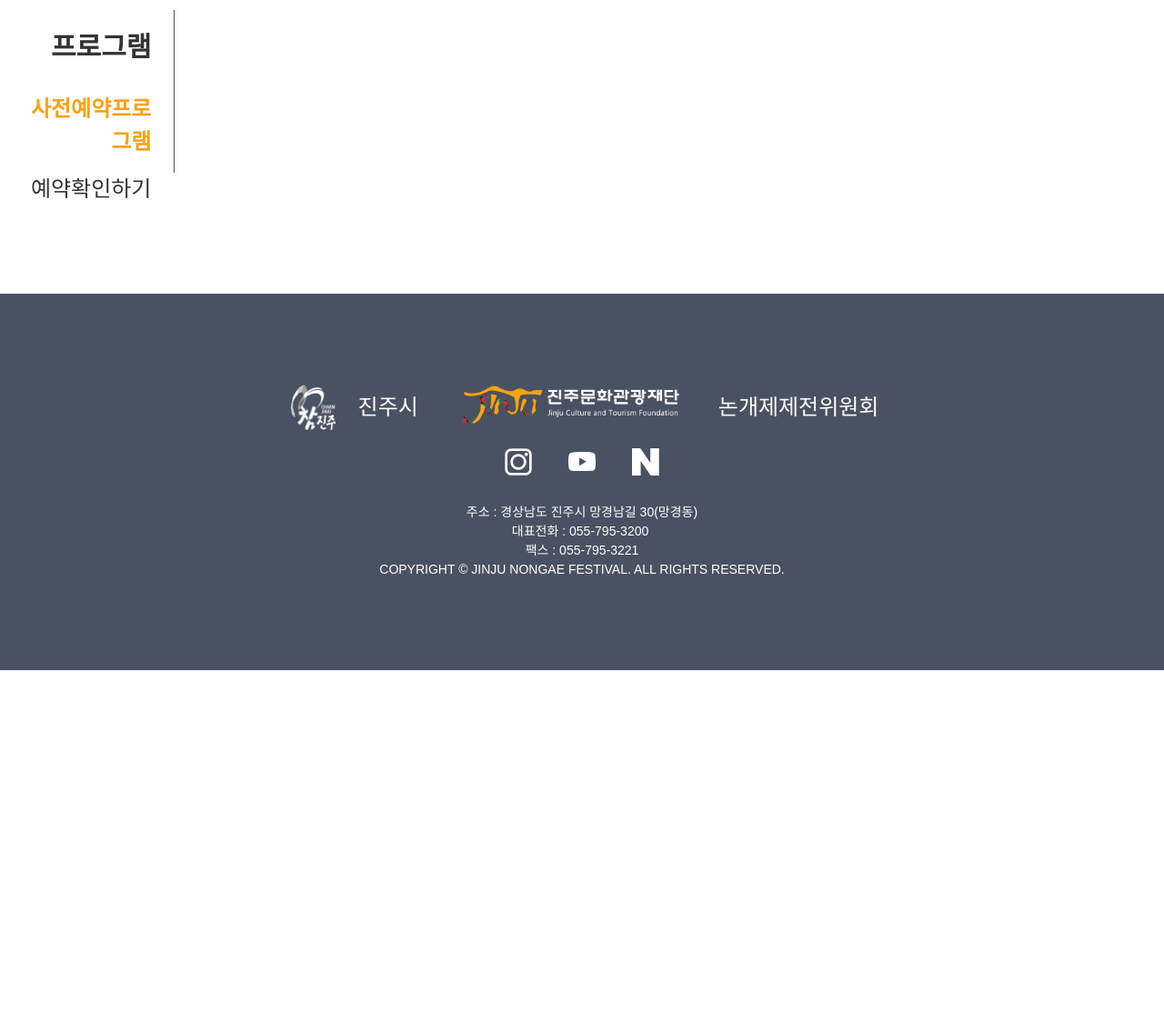
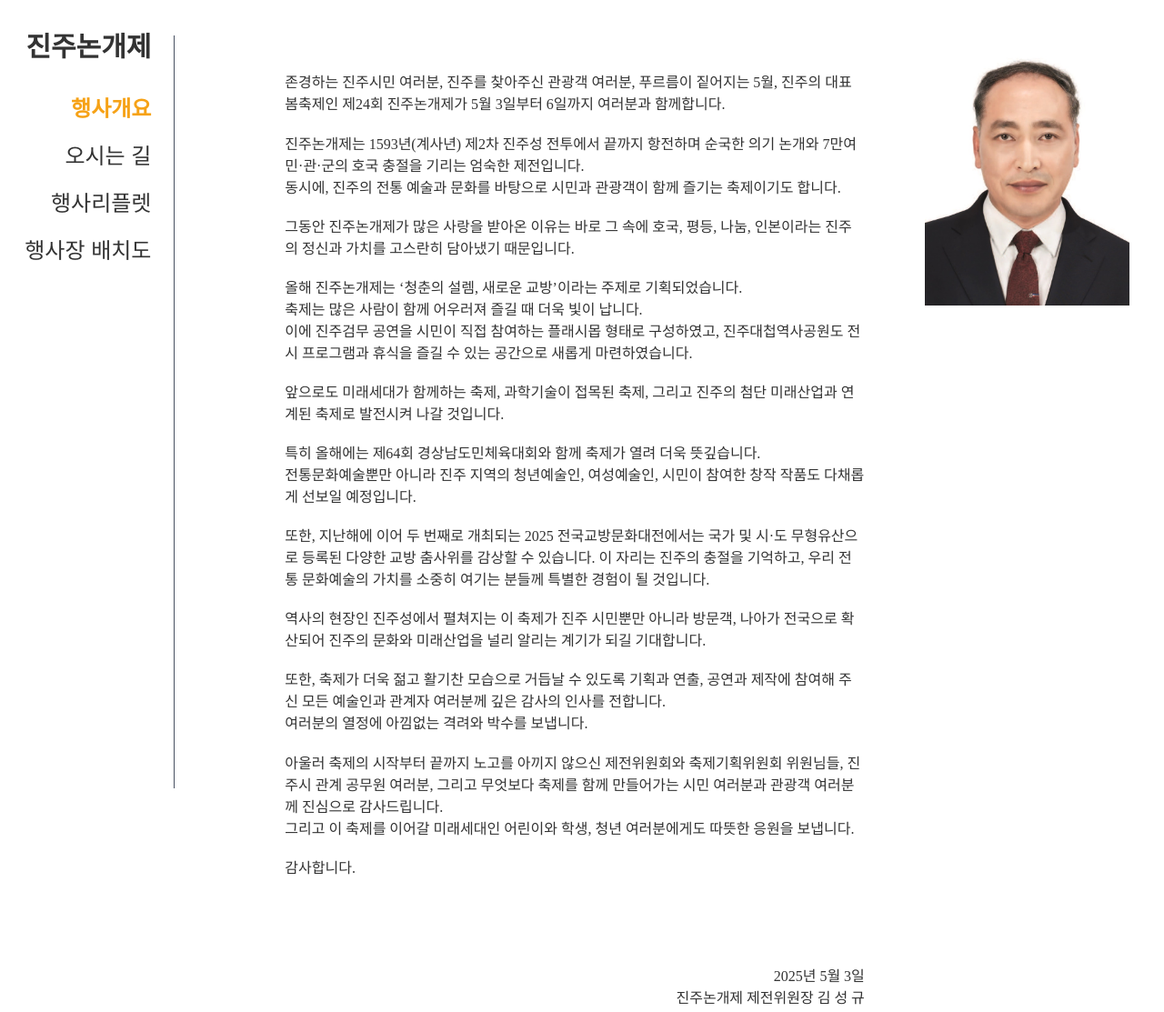
Before and after one commit to Jumi-Jo/jinju-nongae-festival, a plain HTML site: page sub/introduction.html in a window 1280 px wide. Shown: the part 461-1574 px from the top of the page at 91% size. Before the commit the page ends 1198 px from the top, so only its background shows below. Drawn offline with nearby package versions, Linux system fonts and the light colour scheme; a web font is replaced by a local one.

Commit message:
인사말 수정정

```diff
--- a/css/sub.css
+++ b/css/sub.css
@@ -14,6 +14,9 @@
   --color-purple : #494596;
 }
 /**공통*/
+.content *{
+  color: #333;
+}
 .content .inner{
   max-width: 1400px;
   display: flex;
@@ -289,13 +292,50 @@
   }
 }
 
+/*hello*/
+.hello .content-box{
+  position: relative;
+  display: flex;
+  gap: 5%;
+  align-items: flex-start;
+}
+.hello .hello-img{
+  width: 25%;
+}
+.hello .hello-img img{
+  width: 100%;
+  height: 100%;
+  object-fit: contain;
+}
+.hello .hello-txt{
+  width: 75%;
+  font-family: var(--sub-font02);
+  padding: 2%;
+}
+.hello .hello-txt p{
+  margin: 3% 0;
+}
+.hello .hello-txt .p12{
+  text-align: right;
+  margin-top: 15%;
+}
 
+@media (max-width : 1024px){
+  .hello .lnb{
+    padding-left: 0;
+  }
+  .hello .lnb h4{
+    font-size: 2.2rem;
+  }
+  .content .lnb ul li a{
+    font-size: 1.8rem;
+  }
+  .hello .hello-txt p{
+    margin: 6% 0;
+  }
+}
 
-
-
-
-
-
+@media (max-width : 765px){}
 
 
 
--- a/sub/introduction.html
+++ b/sub/introduction.html
@@ -148,37 +148,45 @@
 
         <div class="main-black"></div>
         <div class="sub-main-txt">
-          <h3>프로그램</h3>
+          <h3>진주논개제</h3>
           <ol class="breadcrumbs">
             <li><a href="#"><span class="material-symbols-outlined">home</a></li>
             <li><a href="#"><span class="material-symbols-outlined icon">arrow_forward_ios</span></a></li>
-            <li><a href="#">프로그램</a></li>
+            <li><a href="#">진주논개제</a></li>
             <li><a href="#"><span class="material-symbols-outlined icon">arrow_forward_ios</span></a></li>
-            <li><a href="#">사전예약프로그램</a></li>
+            <li><a href="#">인사말 </a></li>
           </ol>
         </div>
       </div><!--main-visual-->
 
 
-      <div class="content">
+      <div class="content hello">
         <div class="inner">
           <div class="lnb">
-            <h4>프로그램</h4>
+            <h4>진주논개제</h4>
             <ul>
-              <li class="active"><a href="#">사전예약프로그램</a></li>
-              <li><a href="#">예약확인하기</a></li>
+              <li class="active"><a href="#">행사개요</a></li>
+              <li><a href="#">오시는 길</a></li>
+              <li><a href="#">행사리플렛</a></li>
+              <li><a href="#">행사장 배치도</a></li>
             </ul>
           </div><!--lnb-->
           <div class="content-box">
-
-              <h3>사전예약프로그램</h3>
-              <div class="program">
-
-
-              </div><!--.program-->
-
-          </div><!--.inner-->
-
+            <div class="hello-txt">
+              <p class="p1"> 존경하는 진주시민 여러분, 진주를 찾아주신 관광객 여러분, 푸르름이 짙어지는 5월, 진주의 대표 봄축제인 제24회 진주논개제가 5월 3일부터 6일까지 여러분과 함께합니다.</p>
+              <p class="p2">진주논개제는 1593년(계사년) 제2차 진주성 전투에서 끝까지 항전하며 순국한 의기 논개와 7만여 민·관·군의 호국 충절을 기리는 엄숙한 제전입니다.<br> 동시에, 진주의 전통 예술과 문화를 바탕으로 시민과 관광객이 함께 즐기는 축제이기도 합니다.</p>
+              <p class="p3">그동안 진주논개제가 많은 사랑을 받아온 이유는 바로 그 속에 호국, 평등, 나눔, 인본이라는 진주의 정신과 가치를 고스란히 담아냈기 때문입니다.</p>
+              <p class="p4">올해 진주논개제는 ‘청춘의 설렘, 새로운 교방’이라는 주제로 기획되었습니다. <br>축제는 많은 사람이 함께 어우러져 즐길 때 더욱 빛이 납니다. <br>이에 진주검무 공연을 시민이 직접 참여하는 플래시몹 형태로 구성하였고, 진주대첩역사공원도 전시 프로그램과 휴식을 즐길 수 있는 공간으로 새롭게 마련하였습니다.</p>
+              <p class="p5">앞으로도 미래세대가 함께하는 축제, 과학기술이 접목된 축제,  그리고 진주의 첨단 미래산업과 연계된 축제로 발전시켜 나갈 것입니다.</p>
+              <p class="p6">특히 올해에는 제64회 경상남도민체육대회와 함께 축제가 열려 더욱 뜻깊습니다.<br> 전통문화예술뿐만 아니라 진주 지역의 청년예술인, 여성예술인, 시민이 참여한 창작 작품도 다채롭게 선보일 예정입니다.</p>
+              <p class="p7">또한, 지난해에 이어 두 번째로 개최되는 2025 전국교방문화대전에서는 국가 및 시·도 무형유산으로 등록된 다양한 교방 춤사위를 감상할 수 있습니다. 이 자리는 진주의 충절을 기억하고, 우리 전통 문화예술의 가치를 소중히 여기는 분들께 특별한 경험이 될 것입니다.</p>
+              <p class="p8">역사의 현장인 진주성에서 펼쳐지는 이 축제가 진주 시민뿐만 아니라 방문객, 나아가 전국으로 확산되어 진주의 문화와 미래산업을 널리 알리는 계기가 되길 기대합니다.</p>
+              <p class="p9">또한, 축제가 더욱 젊고 활기찬 모습으로 거듭날 수 있도록 기획과 연출, 공연과 제작에 참여해 주신 모든 예술인과 관계자 여러분께 깊은 감사의 인사를 전합니다. <br>여러분의 열정에 아낌없는 격려와 박수를 보냅니다.</p>
+              <p class="p10">아울러 축제의 시작부터 끝까지 노고를 아끼지 않으신 제전위원회와 축제기획위원회 위원님들, 진주시 관계 공무원 여러분, 그리고 무엇보다 축제를 함께 만들어가는 시민 여러분과 관광객 여러분께 진심으로 감사드립니다.<br> 그리고 이 축제를 이어갈 미래세대인 어린이와 학생, 청년 여러분에게도 따뜻한 응원을 보냅니다.</p>
+              <p class="p11">감사합니다.</p>
+              <p class="p12">2025년 5월 3일<br> 진주논개제 제전위원장 김 성 규</p>
+            </div>
+            <div class="hello-img"><img src="../img/sub/sub01.jpg" alt="김성규"></div>
         </div><!--inner-->
       </div><!--content-->
 
```
Also changed, not shown: sub/event.html (+3 -3 lines).
